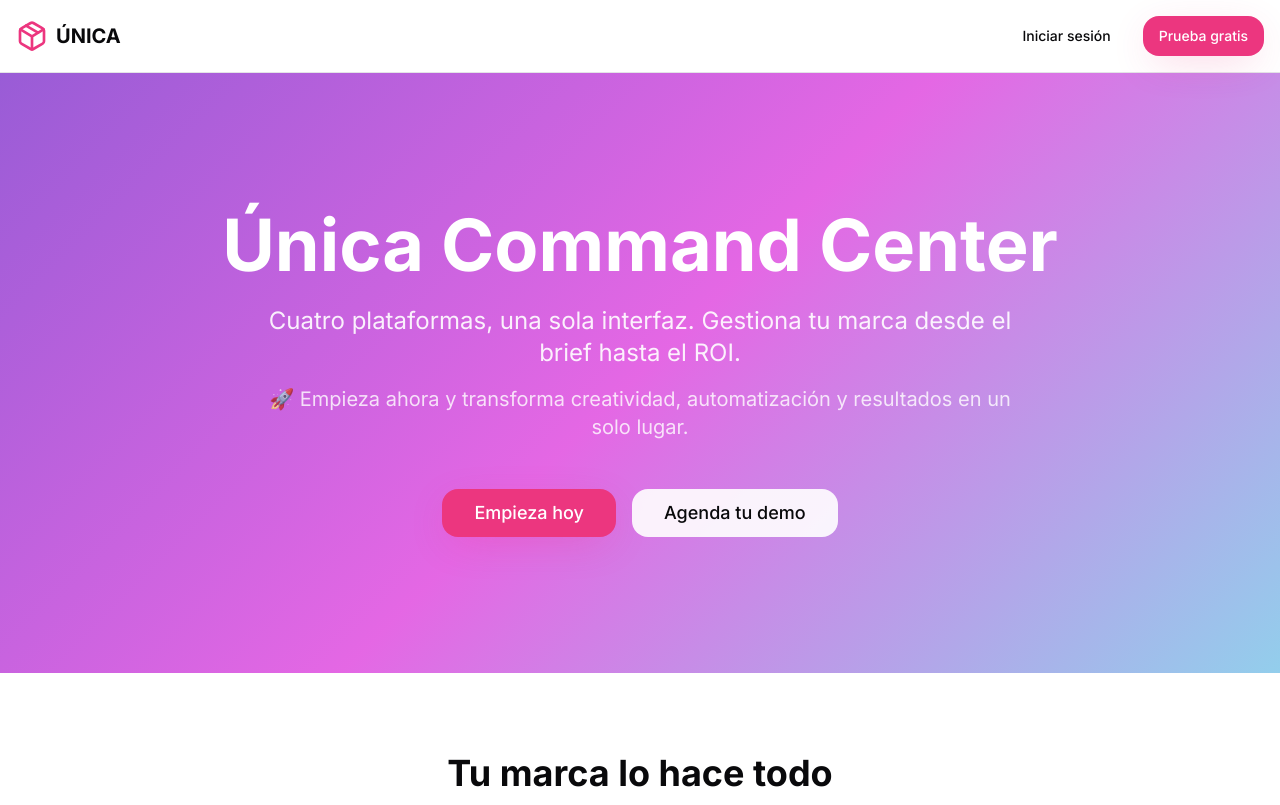
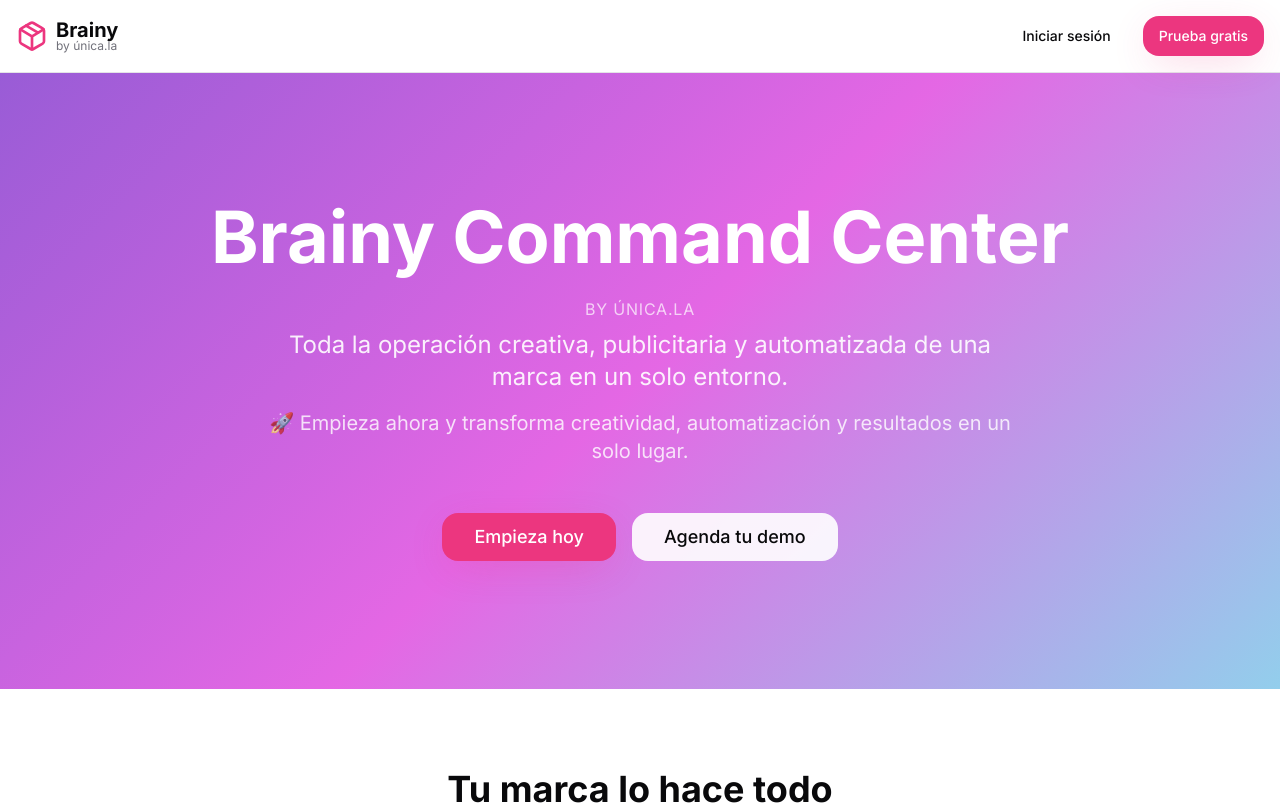
Before and after one commit to dapscl/brainyunica, a React (Vite) app: page / in a window 1280 px wide. Shown: the top 805 px of the page. Built offline with nearby package versions, Linux system fonts and the light colour scheme.

Commit message:
Update product branding
Update product name from "Única Command Center" to "Brainy Command Center" across the landing page.

```diff
--- a/src/pages/LandingPage.tsx
+++ b/src/pages/LandingPage.tsx
@@ -116,7 +116,10 @@ const LandingPage = () => {
         <div className="container mx-auto px-4 py-4 flex items-center justify-between">
           <div className="flex items-center gap-2">
             <Package className="h-8 w-8 text-primary" />
-            <span className="text-xl font-bold">ÚNICA</span>
+            <div className="flex flex-col">
+              <span className="text-xl font-bold leading-none">Brainy</span>
+              <span className="text-xs text-muted-foreground leading-none">by única.la</span>
+            </div>
           </div>
           <div className="flex items-center gap-4">
             <Button variant="ghost" onClick={() => navigate("/auth")}>
@@ -134,10 +137,13 @@ const LandingPage = () => {
         <div className="container mx-auto px-4 py-20 md:py-32">
           <div className="max-w-4xl mx-auto text-center">
             <h1 className="text-5xl md:text-7xl font-bold mb-6 text-white">
-              Única Command Center
+              Brainy Command Center
             </h1>
+            <p className="text-sm md:text-base text-white/70 mb-2 uppercase tracking-wider">
+              by única.la
+            </p>
             <p className="text-xl md:text-2xl text-white/90 mb-4 max-w-3xl mx-auto">
-              Cuatro plataformas, una sola interfaz. Gestiona tu marca desde el brief hasta el ROI.
+              Toda la operación creativa, publicitaria y automatizada de una marca en un solo entorno.
             </p>
             <p className="text-lg md:text-xl text-white/80 mb-12 max-w-3xl mx-auto">
               🚀 Empieza ahora y transforma creatividad, automatización y resultados en un solo lugar.
@@ -183,7 +189,7 @@ const LandingPage = () => {
               </div>
             </div>
             <p className="text-xl font-semibold mt-8 text-primary">
-              Con Única Command Center, tu marca opera sin silos.
+              Con Brainy Command Center, tu marca opera sin silos.
             </p>
           </div>
         </div>
@@ -332,7 +338,7 @@ const LandingPage = () => {
             Empieza hoy
           </h2>
           <p className="text-xl mb-8 text-white/90 max-w-2xl mx-auto">
-            Agenda tu demo privada y descubre cómo Única Command Center puede transformar tu operación de marketing.
+            Agenda tu demo privada y descubre cómo Brainy Command Center puede transformar tu operación de marketing.
           </p>
           <Button
             size="lg"
@@ -351,10 +357,13 @@ const LandingPage = () => {
           <div className="flex flex-col md:flex-row justify-between items-center gap-4">
             <div className="flex items-center gap-2">
               <Package className="h-6 w-6 text-primary" />
-              <span className="font-bold">ÚNICA Command Center</span>
+              <div className="flex flex-col">
+                <span className="font-bold leading-none">Brainy Command Center</span>
+                <span className="text-xs text-muted-foreground leading-none">by única.la</span>
+              </div>
             </div>
             <p className="text-sm text-muted-foreground">
-              © 2025 ÚNICA. Todos los derechos reservados.
+              © 2025 Única.LA. Todos los derechos reservados.
             </p>
           </div>
         </div>
```
